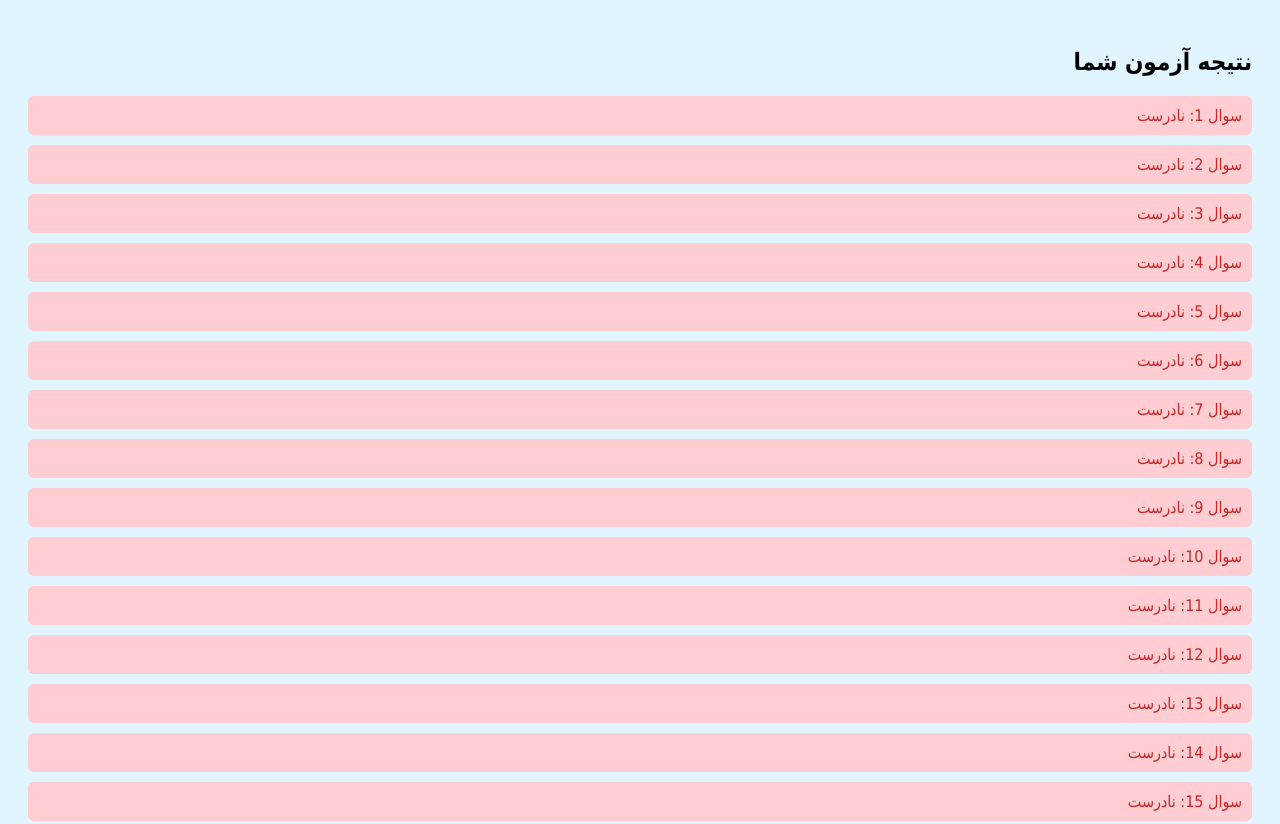
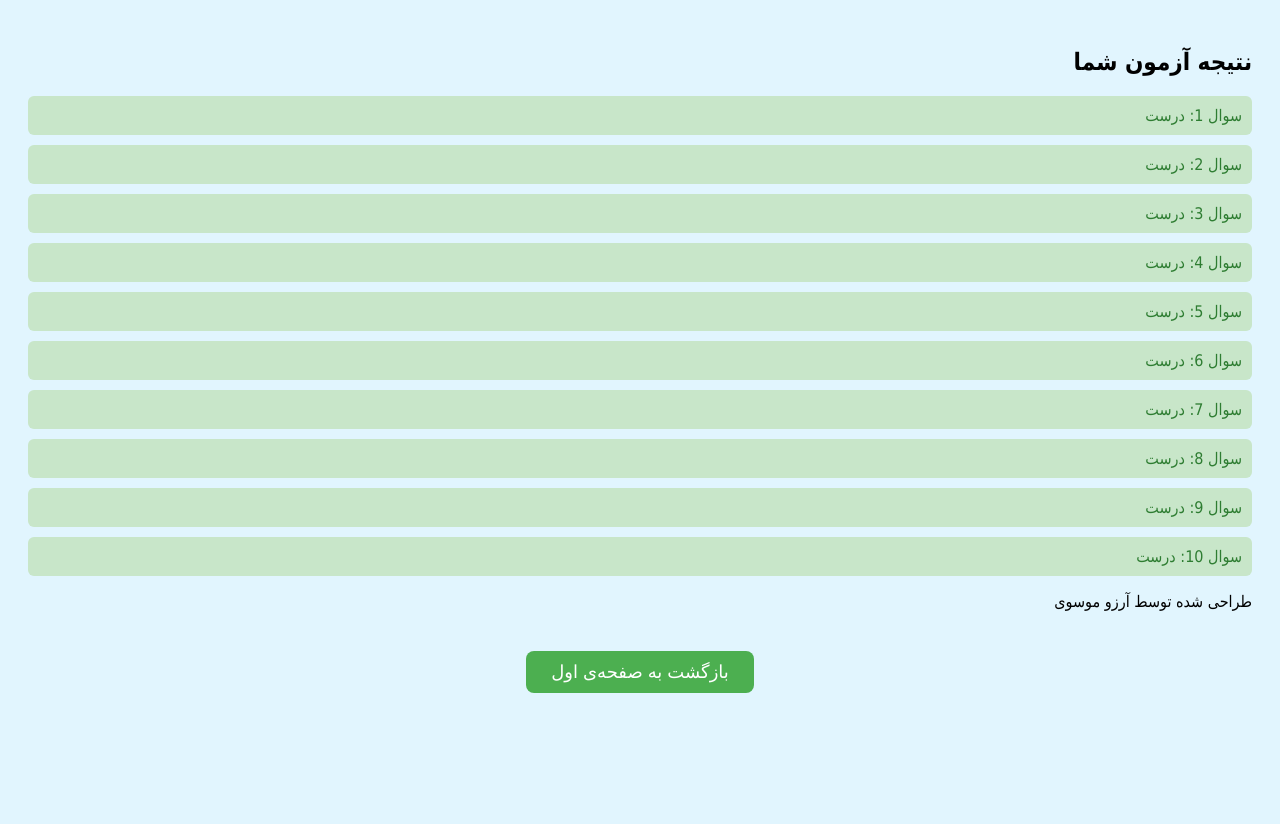
Before and after one commit to contactarezoo/arabic-quiz, a plain HTML site: page results.html in a window 1280 px wide. Shown: the top 824 px of the page. After the commit the page ends 800 px from the top, so only its background shows below. Drawn offline with Linux system fonts and the light colour scheme.

Commit message:
Update results.html

```diff
--- a/results.html
+++ b/results.html
@@ -36,17 +36,25 @@
   <p>طراحی شده توسط آرزو موسوی</p>
 
   <script>
-    const answers = {'q1': 'a', 'q2': 'b', 'q3': 'a', 'q4': 'c', 'q5': 'a', 'q6': 'a', 'q7': 'b', 'q8': 'c', 'q9': 'a', 'q10': 'b', 'q11': 'a', 'q12': 'c', 'q13': 'a', 'q14': 'a', 'q15': 'c'};
     const resultsDiv = document.getElementById("results");
-    for (let key in answers) {
-      const userAnswer = localStorage.getItem(key);
-      const isCorrect = userAnswer === answers[key];
+
+    // تعداد سوالات (اگر همیشه 10 تا هست، ثابت بگذار، در غیر این صورت داینامیک کن)
+    const totalQuestions = 10;
+
+    for (let i = 1; i <= totalQuestions; i++) {
+      const qid = "q" + i;
+      const userAnswer = localStorage.getItem(qid);             // پاسخ کاربر
+      const correctAnswer = localStorage.getItem("correct_" + qid); // پاسخ صحیح ذخیره‌شده
+
+      const isCorrect = userAnswer === correctAnswer;
+
       const result = document.createElement("div");
       result.className = "result " + (isCorrect ? "correct" : "wrong");
-      result.textContent = `سوال ${key.slice(1)}: ${isCorrect ? "درست" : "نادرست"}`;
+      result.textContent = `سوال ${i}: ${isCorrect ? "درست" : "نادرست"}`;
       resultsDiv.appendChild(result);
     }
   </script>
+
   <!-- دکمه بازگشت به صفحه اول -->
   <div style="text-align: center; margin-top: 40px;">
     <button onclick="goBackToHome()" style="padding: 10px 25px; font-size: 18px; background-color: #4CAF50; color: white; border: none; border-radius: 8px; cursor: pointer;">
@@ -59,6 +67,5 @@
       window.location.href = "index.html";
     }
   </script>
-
 </body>
 </html>
```
Lines whose indentation alone changed are shown as unchanged.
